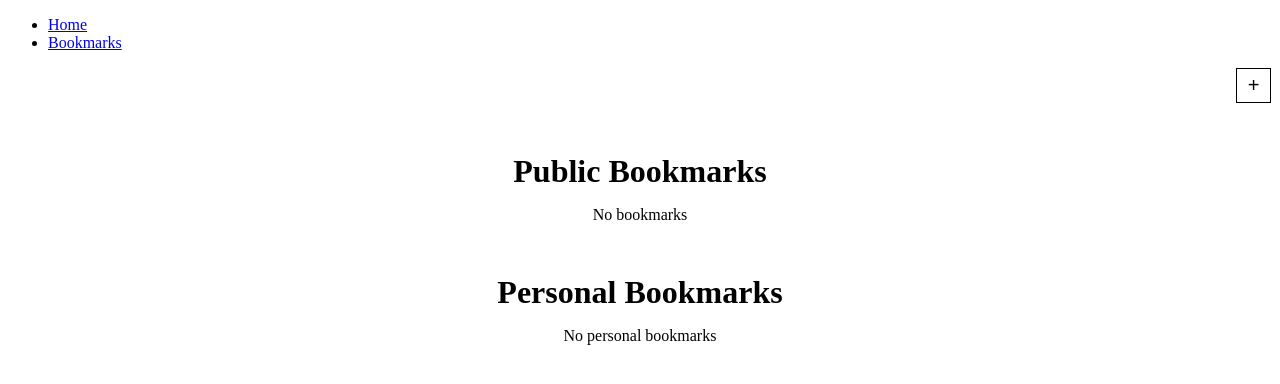
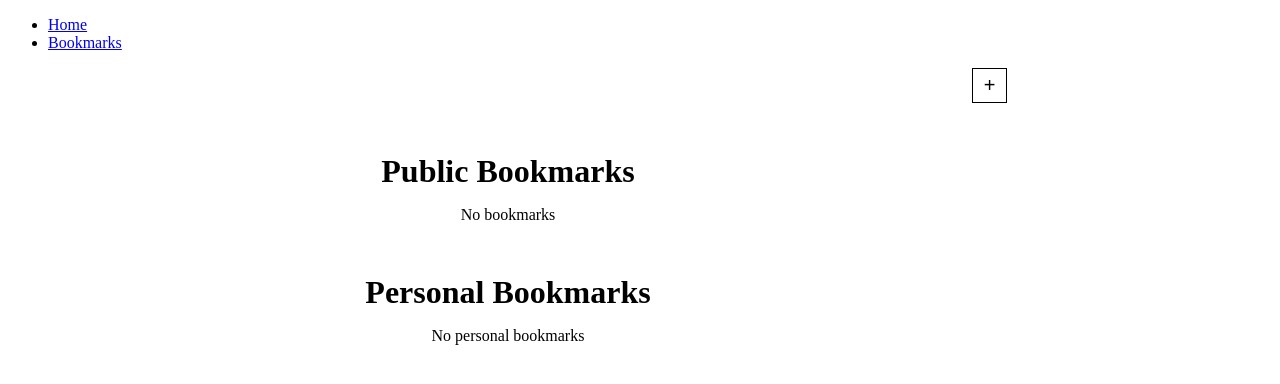
Before and after one commit to samscha/djorg, a Django app: page /bookmarks/ in a window 1280 px wide. Shown: the top 384 px of the page. Run offline with Django 3.2, Linux system fonts and the light colour scheme; data that the repository does not hold is empty.

Commit message:
Added max-width

```diff
--- a/bookmarks/static/bookmarks/style.css
+++ b/bookmarks/static/bookmarks/style.css
@@ -1,5 +1,6 @@
 body {
   min-width: 550px;
+  max-width: 1000px;
 }
 
 .StatusBar {
```
